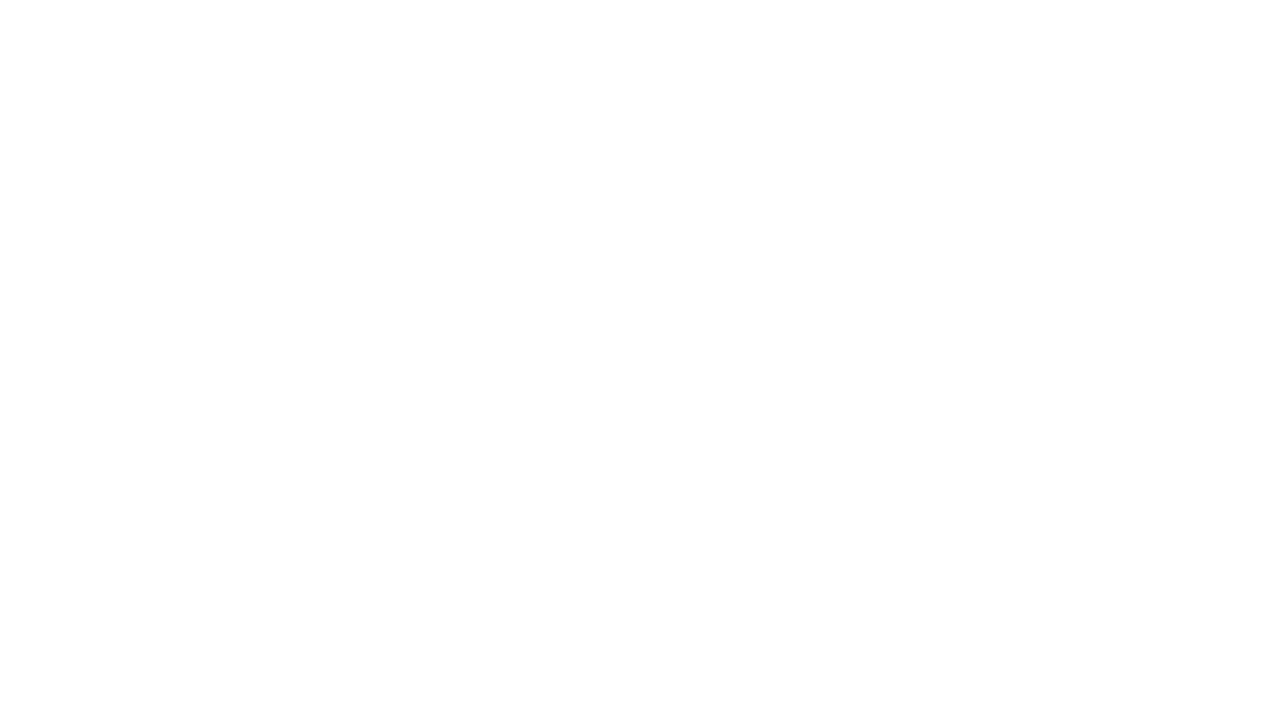
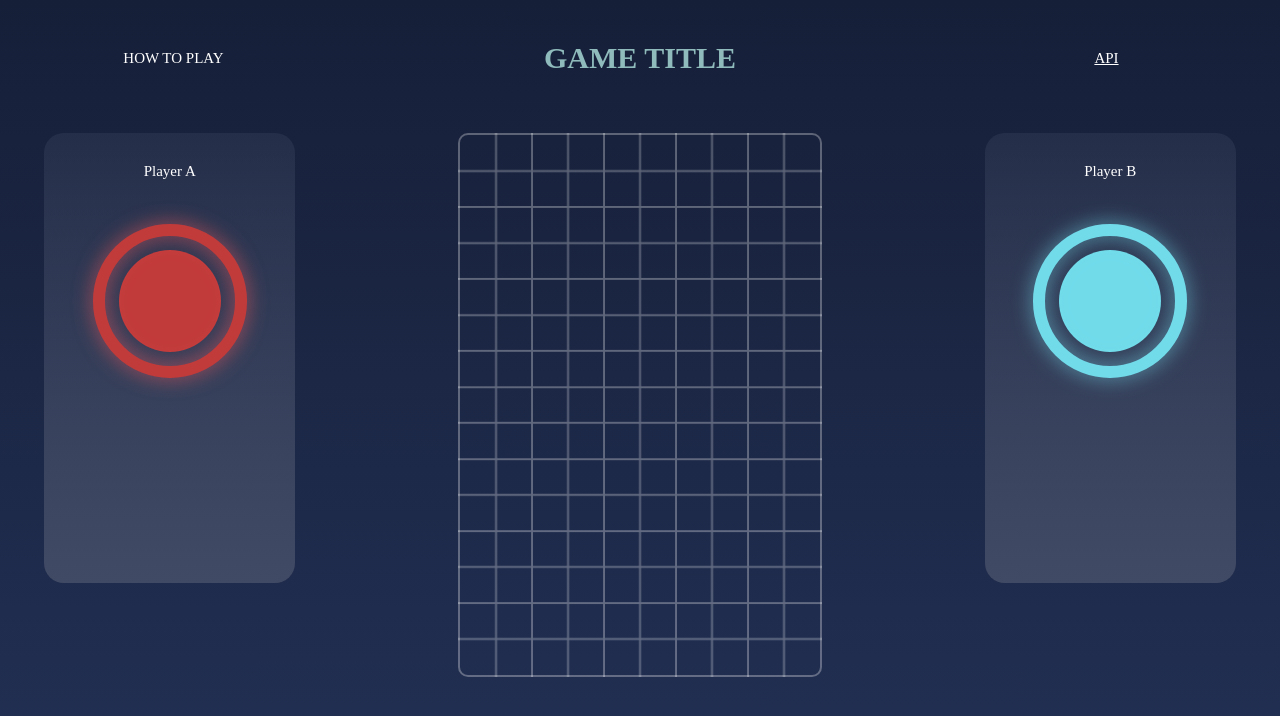
Before and after one commit to yujeong-seo/elenect-web-game, a website with bundled scripts: page web-app/index.html in a window 1280 px wide. Built offline with nearby package versions, Linux system fonts and the light colour scheme.

Commit message:
Initial commit

```diff
--- a/web-app/default.css
+++ b/web-app/default.css
@@ -0,0 +1,213 @@
+:root{
+    --player-profile: 8vw;
+    --player-turn-sign: calc(1.5*var(--player-profile));
+    --board-width: 360px;
+    --board-height: 540px;
+    --main-background: linear-gradient(180deg, #161F38 0%, #223054 100%);
+    --side-background: linear-gradient(180deg, #414a644d 0%, #414A64 100%);
+    --text-colour: #ffffff;
+    --board-line: #ffffff4d;
+    --player-a-colour: #C23B3B;
+    --player-b-colour: #71DBEA;
+
+    /* to be changed */
+    --howto-background: #1b1d38;
+    --result-background: #1b1d38cf;
+}
+
+html{
+    height: 100%;
+    background: var(--main-background);
+    color: var(--text-colour);
+    font-family: 'GMarket Sans';
+}
+
+header{
+    display: grid;
+    grid-template-columns: 1fr 2fr 1fr;
+    grid-template-rows: 80px;
+    justify-items: center;
+    align-items: center;
+    padding: 10px 10px 30px;
+}
+
+main{
+    display: grid;
+    grid-template-columns: 1fr 2fr 1fr;
+    justify-items: center;
+    align-items: top;
+    margin: 5px;
+}
+
+#title{
+    font-size:30px;
+    font-family:'GMarket Sans';
+    position:relative;
+    color:#8fbbbc;
+    text-align:center;
+}
+
+.top_nav{
+    background: none;
+    color: var(--text-colour);
+    font-family: 'GMarket Sans';
+    font-size: 15px;
+    border: 0px;
+}
+
+button:hover{
+    cursor: pointer;
+}
+
+#game_board{
+    width: var(--board-width);
+    height: var(--board-height);
+    display: grid;
+    grid-template: repeat(15, 1fr) / repeat(10, 1fr);
+    border-radius: 10px;
+    border: 2px solid var(--board-line);
+    background-image: url("assets/background-grid.png");
+    background-size: cover;
+    background-position: center;
+}
+
+.grid{
+    width: 36px;
+    height: 36px;
+    background: transparent;
+}
+
+.sidebar{
+    width: 80%;
+    height: 450px;
+    border-radius: 20px;
+    background: var(--side-background);
+    color: var(--text-colour);
+}
+
+.sidebar .player{
+    font-family: 'GMarket Sans';
+    font-size: 15px;
+    text-align: center;
+    padding: 30px 0px;
+}
+
+.sidebar .a_profile{
+    width: var(--player-profile);
+    height: var(--player-profile);
+    border-radius: 50%;
+    background: var(--player-a-colour);
+    position: relative;
+    left: calc(50% - (var(--player-profile)/2));
+    margin-top: 40px;
+}
+
+.sidebar .a_turn{
+    width: var(--player-turn-sign);
+    height: var(--player-turn-sign);
+    border-radius: 50%;
+    box-sizing: border-box;
+    position: relative;
+    left: calc(50% - (var(--player-turn-sign)/2));
+    top: calc((var(--player-profile) - var(--player-turn-sign))/2);
+    border: 1vw solid var(--player-a-colour);
+    filter: drop-shadow(0px 0px 10px #ff5c5ca0);
+}
+
+.sidebar .b_profile{
+    width: var(--player-profile);
+    height: var(--player-profile);
+    border-radius: 50%;
+    background: var(--player-b-colour);
+    position: relative;
+    left: calc(50% - (var(--player-profile)/2));
+    margin-top: 40px;
+}
+
+.sidebar .b_turn{
+    width: var(--player-turn-sign);
+    height: var(--player-turn-sign);
+    border-radius: 50%;
+    box-sizing: border-box;
+    position: relative;
+    left: calc(50% - (var(--player-turn-sign)/2));
+    top: calc((var(--player-profile) - var(--player-turn-sign))/2);
+    border: 1vw solid var(--player-b-colour);
+    filter: drop-shadow(0px 0px 10px #82f0ff90);
+}
+
+.a_token{
+    background: var(--player-a-colour);
+    width: 25px;
+    height: 25px;
+    border-radius: 50%;
+}
+
+.b-token{
+    background: var(--player-b-colour);
+    width: 25px;
+    height: 25px;
+    border-radius: 50%;
+}
+
+
+
+/* Scraps ...  */
+
+.submit{
+    background-color:black;
+    color:whitesmoke;
+    font-family: 'GMarket Sans';
+    font-size: 15px;
+    width: 100px;
+    height: 30px;
+    border: 0px;
+    border-radius: 5px;
+}
+
+.hline{
+    width:25px;
+    height:3px;
+    margin:auto;
+    background-color: var(--player-b-colour);
+    grid-column: 1/3;
+    grid-row: 1;
+}
+
+.vline{
+    width:3px;
+    height:25px;
+    margin:auto;
+    background-color: var(--player-b-colour);
+    grid-row: 1/3;
+    grid-column: 1;
+}
+
+.angle1{
+    width:30px;
+    height:3px;
+    margin:auto;
+    background-color: var(--player-b-colour);
+    transform: rotate(45deg);
+    grid-row: 1/3;
+    grid-column: 1/3;
+}
+
+.angle2{
+    width:30px;
+    height:3px;
+    margin:auto;
+    background-color: var(--player-b-colour);
+    transform: rotate(-45deg);
+    grid-row: 1/3;
+    grid-column: 1/3;
+}
+
+.player1{
+    width: 22px;
+    height: 22px;
+    border-radius: 11px;
+    background-color: var(--player-b-colour);
+    grid-area: 1/1;
+    margin:auto;
+}
--- a/web-app/index.html
+++ b/web-app/index.html
@@ -2,8 +2,34 @@
 <!-- They can all be removed for your apps -->
 <!doctype html> <!-- This first line tells browsers to expect modern standard html 5 -->
 <html lang="en-gb"> <!-- This is indicates the page is written in British English, useful for accessibility -->
-<meta charset="utf-8"> <!-- This indicates how the file is encoded. utf-8 is standard -->
-<title>Your Web-app Title</title> <!-- All pages need a title, this will be displayed in the browser's title bar -->
-<link rel="stylesheet" href="default.css"> <!-- Import style sheet – default.css -->
-<link rel="icon" href="./assets/favicon.png"> <!-- Import 'Favorites Icon' – favicon.png -->
-<script type="module" src="main.js"></script> <!-- Load the main script. Must be type="module". Have only one of these -->
+<head>
+    <meta charset="utf-8"> <!-- This indicates how the file is encoded. utf-8 is standard -->
+    <title> Temporary </title> <!-- All pages need a title, this will be displayed in the browser's title bar -->
+    <link rel="stylesheet" href="default.css"> <!-- Import style sheet – default.css -->
+    <link rel="icon" href="./assets/favicon.png"> <!-- Import 'Favorites Icon' – favicon.png -->
+    <script type="module" src="main.js"></script> <!-- Load the main script. Must be type="module". Have only one of these -->
+</head>
+
+<header>
+    <button class="top_nav"> HOW TO PLAY </button>
+    <h1 id="title"> GAME TITLE </h1>
+    <a class="top_nav" href="docs"> API </a>
+</header>
+
+<main>
+    <div class="sidebar">
+        <div class="player">Player A</div>
+        <div class="a_profile">
+            <div class="a_turn"></div>
+        </div>
+    </div>
+    <div>
+        <div id="game_board"></div>
+    </div>
+    <div class="sidebar">
+        <div class="player">Player B</div>
+        <div class="b_profile">
+            <div class="b_turn"></div>
+        </div>
+    </div>
+</main>
--- a/web-app/main.js
+++ b/web-app/main.js
@@ -1 +1,24 @@
 import R from "./ramda.js";
+
+const game_board = document.getElementById("game_board");
+
+// initialise the board as 2D array
+const initial_board = new Array(15).fill().map(() => new Array(10).fill(""));
+
+function create_board () {
+    for (let i = 0; i < initial_board.length; i++) {
+        for (let j = 0; j < initial_board[i].length; j++) {
+            const grid_element = document.createElement("div");
+            grid_element.classList.add("grid");
+            grid_element.id = `${i},${j}`;
+            grid_element.addEventListener("click", add_token);
+            game_board.append(grid_element);
+        }
+      }
+}
+
+function add_token(e) {
+    console.log(e.target)
+}
+
+create_board();
```
Also changed, not shown: web-app/assets/background-grid.png (added), 1 other file.
